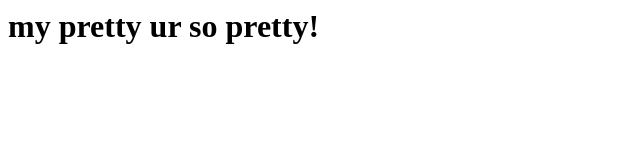
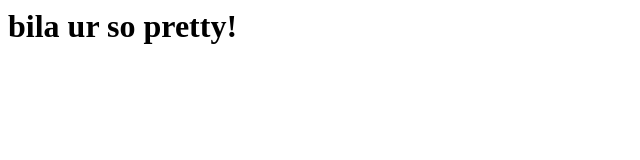
Before and after one commit to minosiga/me, a plain HTML site: page index.html in a window 1280 px wide. Shown: the whole page, without its empty margins (0-640 px from the left). Drawn offline with Linux system fonts and the light colour scheme.

Commit message:
Update index.html

```diff
--- a/index.html
+++ b/index.html
@@ -3,6 +3,6 @@
 	<title>my pretty!</title>
 </head>
 <body>
-        <h1>my pretty ur so pretty!</h1>
+        <h1>bila ur so pretty!</h1>
 </body>
 </html>
```
